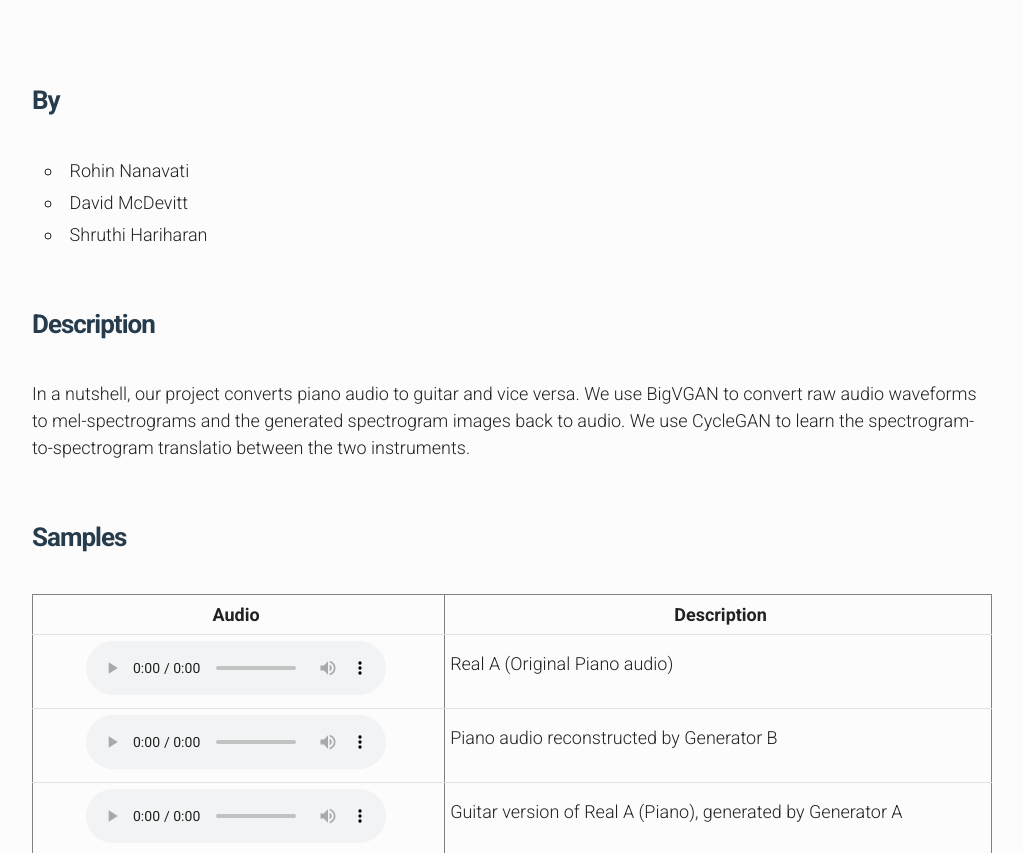
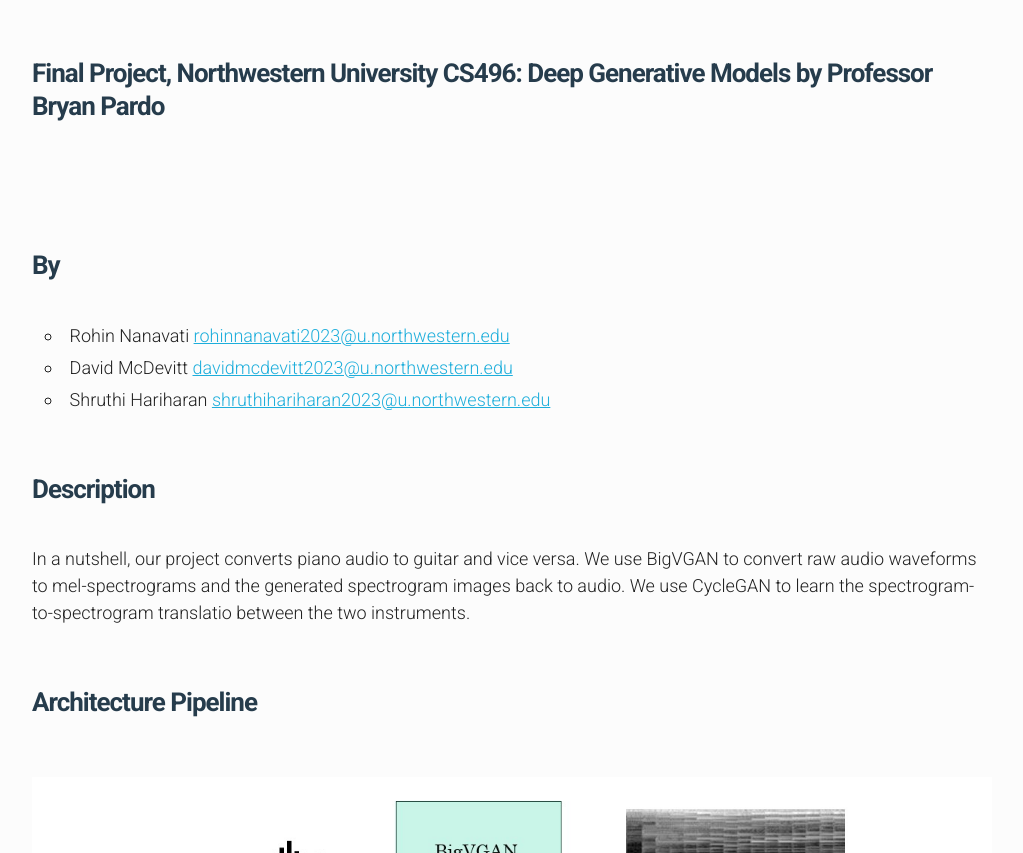
Before and after one commit to CycleGANP2G/CycleGANP2G.github.io, a plain HTML site: page index.html in a window 1280 px wide. Shown: the part 79-932 px from the top of the page, without its empty margins (128-1151 px from the left). Drawn offline with nearby package versions, Linux system fonts and the light colour scheme.

Commit message:
add architecture

```diff
--- a/index.html
+++ b/index.html
@@ -29,18 +29,22 @@
 	<main role="main">
 		<article itemscope itemtype="https://schema.org/BlogPosting">
             <h1 class="entry-title" itemprop="headline">Music Style Transfer with CycleGANs</h1>
-
+            <h2 id="course">Final Project, Northwestern University CS496: Deep Generative Models by Professor Bryan Pardo</h2>
 			<section itemprop="entry-text">
 				<br>
 <h2 id="authors">By</h2>
 <ul>
-<li>Rohin Nanavati </li>
-<li>David McDevitt </li>
-<li>Shruthi Hariharan </li>
+<li>Rohin Nanavati <a href="mailto:rohinnanavati2023@u.northwestern.edu">rohinnanavati2023@u.northwestern.edu</a> </li>
+<li>David McDevitt <a href="mailto:davidmcdevitt2023@u.northwestern.edu">davidmcdevitt2023@u.northwestern.edu</a> </li>
+<li>Shruthi Hariharan <a href="mailto:shruthihariharan2023@u.northwestern.edu">shruthihariharan2023@u.northwestern.edu</a> </li>
 
 </ul>
 <h2 id="abstract">Description</h2>
 <p>In a nutshell, our project converts piano audio to guitar and vice versa. We use BigVGAN to convert raw audio waveforms to mel-spectrograms and the generated spectrogram images back to audio. We use CycleGAN to learn the spectrogram-to-spectrogram translatio between the two instruments.  </p>
+
+<h2> Architecture Pipeline</h2>
+<img src="architecture_cyclegan.jpg"></img>
+
 <h2 id="baseline-samples">Samples</h2>
 
   <table width="100%" border="1">
```
Also changed, not shown: architecture_cyclegan.jpg (added).
